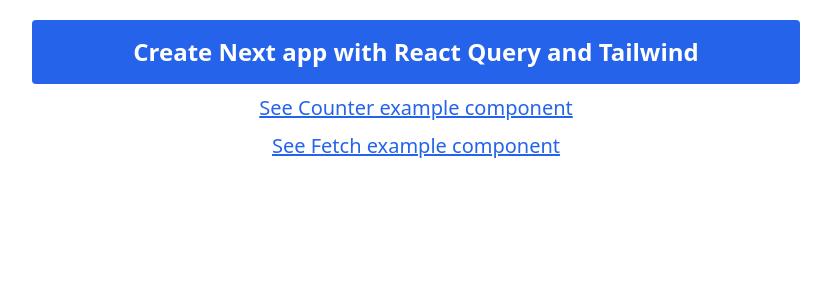
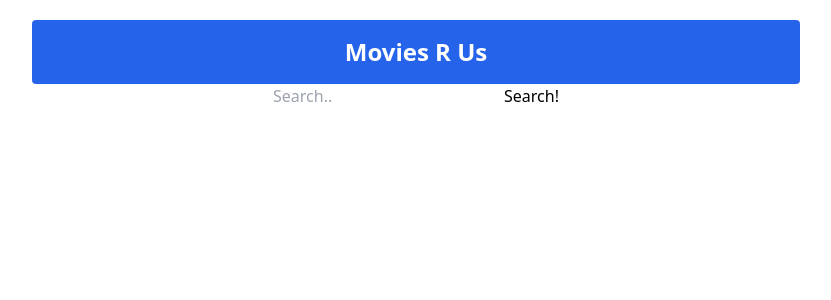
Before and after one commit to GamesOfSummer/movies-website, a Next.js app: page / in a window 1280 px wide. Shown: the top 300 px of the page, without its empty margins (224-1055 px from the left). Built offline with nearby package versions, Linux system fonts and the light colour scheme; no server answers.

Commit message:
Button fix, cleanup

```diff
--- a/src/pages/index.tsx
+++ b/src/pages/index.tsx
@@ -1,14 +1,20 @@
 import axios from 'axios';
 import type { NextPage } from 'next';
 import Head from 'next/head';
-import { Fragment } from 'react';
+import { Fragment, useState } from 'react';
 import { NavigationLink } from 'src/components';
 import { useAppSelector, useAppDispatch } from '../redux/hooks';
 import { setArray } from 'src/redux/moviesSlice';
 
 const Home: NextPage = () => {
-  //const count = useAppSelector((state) => state.counter.value);
   const dispatch = useAppDispatch();
+  const [searchState, setSearchState] = useState('');
+
+  const handleChange = (event) => {
+    console.log(event);
+    const value = event.target.value;
+    setSearchState(value);
+  };
 
   async function getToken(): Promise {
     try {
@@ -17,14 +23,11 @@
       );
 
       const token = response.data.token;
-
       axios.defaults.headers.common['Authorization'] = `Bearer ${token}`;
 
       const response2 = await axios.get(
         'https://0kadddxyh3.execute-api.us-east-1.amazonaws.com/movies'
       );
-
-      //console.log(response2.data.data);
 
       dispatch(setArray(response2.data.data));
     } catch (e: Error | AxiosError) {
@@ -40,31 +43,43 @@
 
   getToken();
 
+  async function Search(): Promise {
+    try {
+      const response2 = await axios.get(
+        'https://0kadddxyh3.execute-api.us-east-1.amazonaws.com/movies?search=' +
+          searchState
+      );
+
+      console.log(response2.data.data);
+
+      // dispatch(setArray(response2.data.data));
+    } catch (e: Error | AxiosError) {
+      if (axios.isAxiosError(e)) {
+        console.log('AxiosError ------------------');
+        console.log(e);
+      } else {
+        console.log('Error ------------------');
+        console.log(e);
+      }
+    }
+  }
+
   return (
     <Fragment>
       <Head>
-        <title>next12-react-query-tailwind starter kit</title>
+        <title>Movies R Us</title>
         <meta name="description" content="Generated using starter.dev" />
         <link rel="icon" href="/favicon.ico" />
       </Head>
       <header className="w-3/5 my-5 mx-auto text-center">
         <h1 className="bg-blue-600 text-white text-2xl font-semibold p-4 rounded">
-          Create Next app with React Query and Tailwind
+          Movies R Us
         </h1>
-        <ul>
-          <li className="my-2.5">
-            <NavigationLink
-              to="/counter-example"
-              label="See Counter example component"
-            />
-          </li>
-          <li className="my-2.5">
-            <NavigationLink
-              to="/fetch-example"
-              label="See Fetch example component"
-            />
-          </li>
-        </ul>
+
+        <input type="text" placeholder="Search.." onChange={handleChange} />
+        <button type="button" onClick={() => Search()}>
+          Search!
+        </button>
       </header>
     </Fragment>
   );
```
